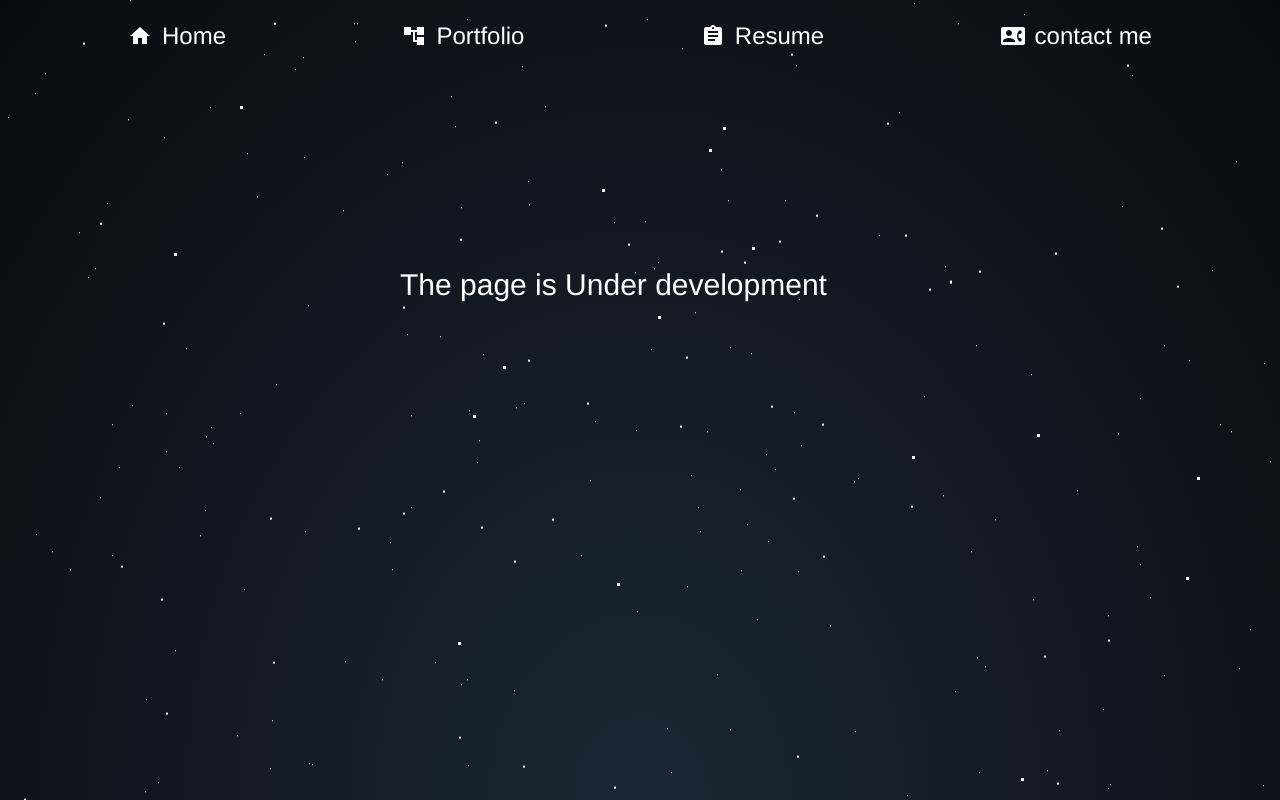
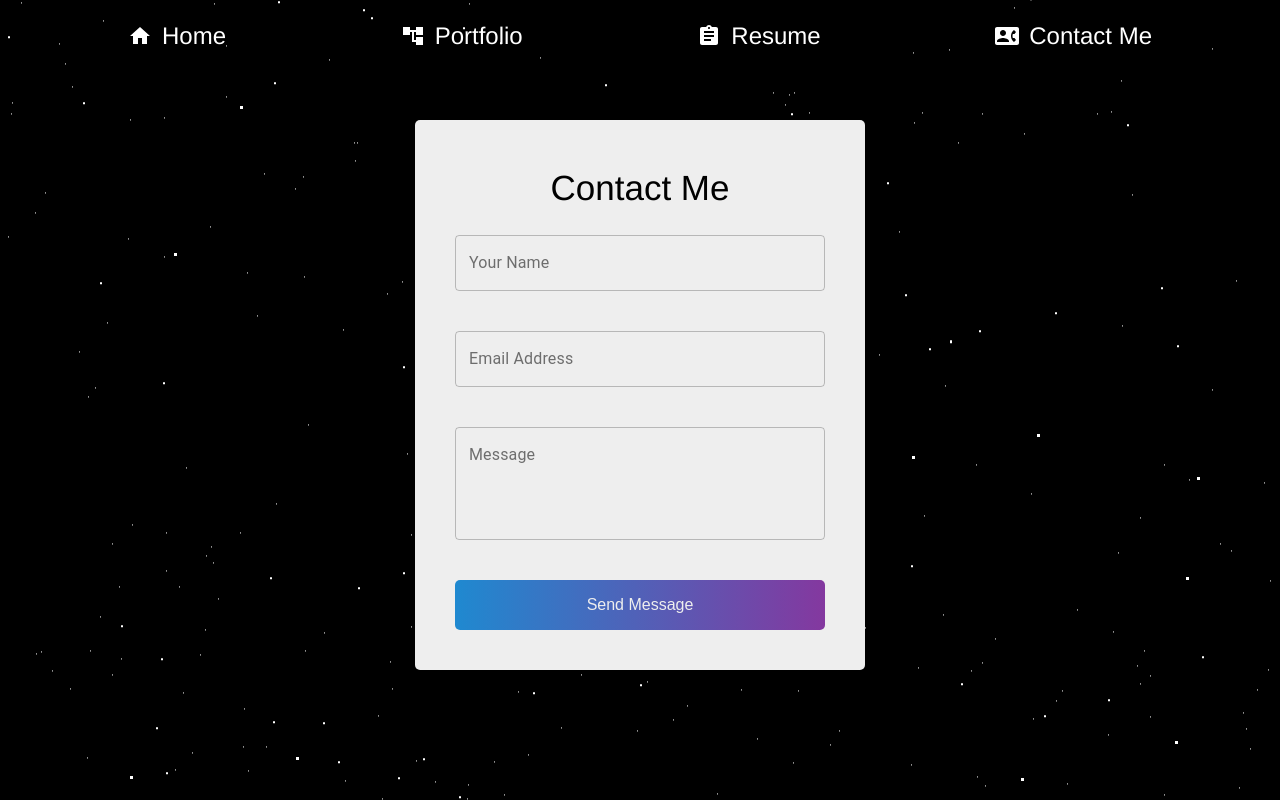
Before and after one commit to Modraut/my-blog, a React (Create React App) app: page /contact-me in a window 1280 px wide. Shown: the top 800 px of the page. Built offline with nearby package versions, Linux system fonts and the light colour scheme.

Commit message:
feat: to be pushed

```diff
--- a/package.json
+++ b/package.json
@@ -14,6 +14,7 @@
     "@testing-library/jest-dom": "^5.11.4",
     "@testing-library/react": "^11.1.0",
     "@testing-library/user-event": "^12.1.10",
+    "emailjs-com": "^2.6.3",
     "path": "^0.12.7",
     "react": "^17.0.1",
     "react-dom": "^17.0.1",
--- a/src/common/components/Navbar/index.js
+++ b/src/common/components/Navbar/index.js
@@ -19,7 +19,7 @@ export const Navbar = () => {
                     <li><NavLink to="/"><HomeIcon /><span>Home</span></NavLink></li>
                     <li><NavLink to="/portfolio"><AccountTreeIcon /><span>Portfolio</span></NavLink></li>
                     <li><NavLink to={resume} target="_blank" ><AssignmentIcon /><span>Resume</span></NavLink></li>
-                    <li><NavLink to="/contact-me" ><ContactPhoneIcon /><span>contact me</span></NavLink></li>
+                    <li><NavLink to="/contact-me" ><ContactPhoneIcon /><span>Contact Me</span></NavLink></li>
                 </ul>
             </nav>
         </header>
--- a/src/common/components/backgroundImage/style.scss
+++ b/src/common/components/backgroundImage/style.scss
@@ -2,8 +2,9 @@
 
 html {
   height: 100%;
-  // overflow: hidden;
-  background: radial-gradient(ellipse at bottom, #1b2735 0%, #090a0f 100%);
+  overflow: auto;
+  // background: radial-gradient(ellipse at bottom, #1b2735 0%, #090a0f 100%);
+  background: black;
 }
 
 .background {
@@ -199,7 +200,7 @@ html {
 #stars:after {
   content: '';
   position: absolute;
-  top: 2000px;
+  top: 1000px;
   width: 1px;
   height: 1px;
   background: transparent;
@@ -443,7 +444,7 @@ html {
 #stars2:after {
   content: '';
   position: absolute;
-  top: 2000px;
+  top: 1000px;
   width: 2px;
   height: 2px;
   background: transparent;
@@ -536,7 +537,7 @@ html {
 #stars3:after {
   content: '';
   position: absolute;
-  top: 2000px;
+  top: 1000px;
   width: 3px;
   height: 3px;
   background: transparent;
@@ -573,6 +574,6 @@ html {
     transform: translateY(0px);
   }
   to {
-    transform: translateY(-2000px);
+    transform: translateY(-1000px);
   }
 }
--- a/src/pages/ContactMe/index.js
+++ b/src/pages/ContactMe/index.js
@@ -7,12 +7,64 @@ import { faGithubSquare, faLinkedin } from '@fortawesome/free-brands-svg-icons';
 import { faPaperclip, faEnvelopeSquare  } from '@fortawesome/free-solid-svg-icons';
 import portrait from "../../common/assets/images/Homepage/portrait.jpeg";
 import { Link } from "react-router-dom";
+import { TextField } from '@material-ui/core';
+
+import emailjs, { init } from 'emailjs-com';
+init("user_87wcUEfSSEsLb90flVDmu");
 
 
 export const ContactMe = () => {
+  const handleSubmit = (e) => {
+    // e.preventDefault();
+    emailjs.sendForm('gmail','template_was8zam', e.target )
+    .then((response) => {
+      console.log('SUCCESS!', response.status, response.text);
+    }, (err) => {
+      console.log('FAILED...', err);
+    });
+  }
   return(
-    <div className="contactMe">
-      The page is Under development
-    </div>
+    <form className="contactMe" onSubmit={(e)=>handleSubmit(e)}>
+      <h3>Contact Me</h3>
+      <TextField
+        label="Your Name"
+        variant="outlined"
+        name="name"
+        fullWidth="true"
+      />
+      <TextField
+        label="Email Address"
+        variant="outlined"
+        name="email"
+        fullWidth="true"
+      />
+      <TextField
+        label="Message"
+        variant="outlined"
+        name="message"
+        fullWidth="true"
+        multiline="true"
+        rows="4"
+        rowsMax="4"
+        placeholder="Type your message here..."
+      />
+      {/* <div className="contactMe-name">
+        <label for="name" >Your Name</label>
+        <input id="name" name="name" />
+      </div>
+      <div className="contactMe-email">
+        <label for="email">Email address</label>
+        <input id="email" name="email" />
+      </div>
+      <div className="contactMe-message">
+        <label for="message">Message</label>
+        <textarea id="message" name="message" />
+      </div> */}
+      <input
+        className="contactMe-submit"
+        type="submit"
+        value="Send Message"
+      />
+    </form>
   )
 }
--- a/src/pages/ContactMe/style.scss
+++ b/src/pages/ContactMe/style.scss
@@ -1,8 +1,33 @@
 @import '../../common/commonStylesheet.scss';
 
 .contactMe {
-  color: white;
-  margin: 200px 400px;
+  background: #eeeeee;
+  width: 400px;
+  // margin: 200px 400px;
   font-size: 30px;
-  width: 800px;
+  width: 450px;
+  margin: 0 auto;
+  height: 550px;
+  border-radius: 5px;
+  padding: 50px 40px;
+  box-sizing: border-box;
+  margin-top: 50px;
+  h3 {
+    font-size: 35px;
+    text-align: center;
+    margin-bottom: 30px;
+  }
+  > div:not(.contactMe-submit) {
+    display: block;
+    margin-bottom: 40px;
+  }
+  &-submit {
+    width: 100%;
+    height: 50px;
+    border-radius: 5px;
+    background-image: linear-gradient(90deg, #1f89d0, #84389f);
+    color: #eeeeee;
+    font-size: 16px;
+    border: none;
+  }
 }
--- a/src/pages/Portfolio/style.scss
+++ b/src/pages/Portfolio/style.scss
@@ -1,7 +1,7 @@
 @import '../../common/commonStylesheet.scss';
 
 .portfolio {
-  overflow: auto;
+  // overflow: auto;
   width: 1000px;
   margin: 100px auto 0;
   &-item {
```
Also changed, not shown: src/common/assets/images/ContactMe/feedback background.png (added), 1 other file (tests, documents, lock files or other folders).
